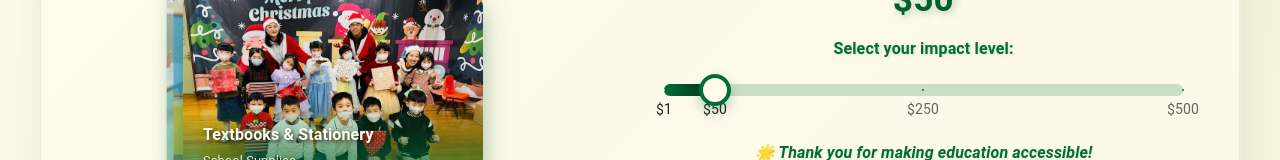
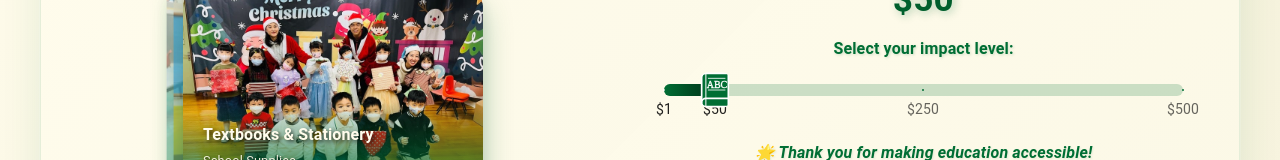
Before and after one commit to simei2k/code-to-give-2025, a Next.js app in the folder frontend/: page /donate in a window 1280 px wide. Shown: the part 315-475 px from the top of the page. Built offline with nearby package versions, Linux system fonts and the light colour scheme.

Commit message:
donate slider icon

```diff
--- a/frontend/app/donate/page.tsx
+++ b/frontend/app/donate/page.tsx
@@ -153,14 +153,19 @@ const StyledSlider = styled(Slider)({
     opacity: 1,
   },
   '& .MuiSlider-thumb': {
-    height: 32,
-    width: 32,
-    backgroundColor: '#fffcec',
-    border: '4px solid #006e34',
-    boxShadow: '0 6px 12px rgba(0, 110, 52, 0.3)',
+    height: 40,
+    width: 40,
+    backgroundColor: 'transparent',
+    border: 'none',
+    boxShadow: 'none',
+    backgroundImage: 'url(/book-custom.svg)',
+    backgroundSize: '40px 40px',
+    backgroundRepeat: 'no-repeat',
+    backgroundPosition: 'center',
+    filter: 'none', // Remove the filter
     '&:focus, &:hover, &.Mui-active, &.Mui-focusVisible': {
-      boxShadow: '0 8px 16px rgba(0, 110, 52, 0.4)',
-      border: '4px solid #004d24',
+      boxShadow: '0 0 0 8px rgba(0, 110, 52, 0.16)',
+      border: 'none',
     },
     '&:before': {
       display: 'none',
```
Also changed, not shown: frontend/public/book-custom.svg (added).
